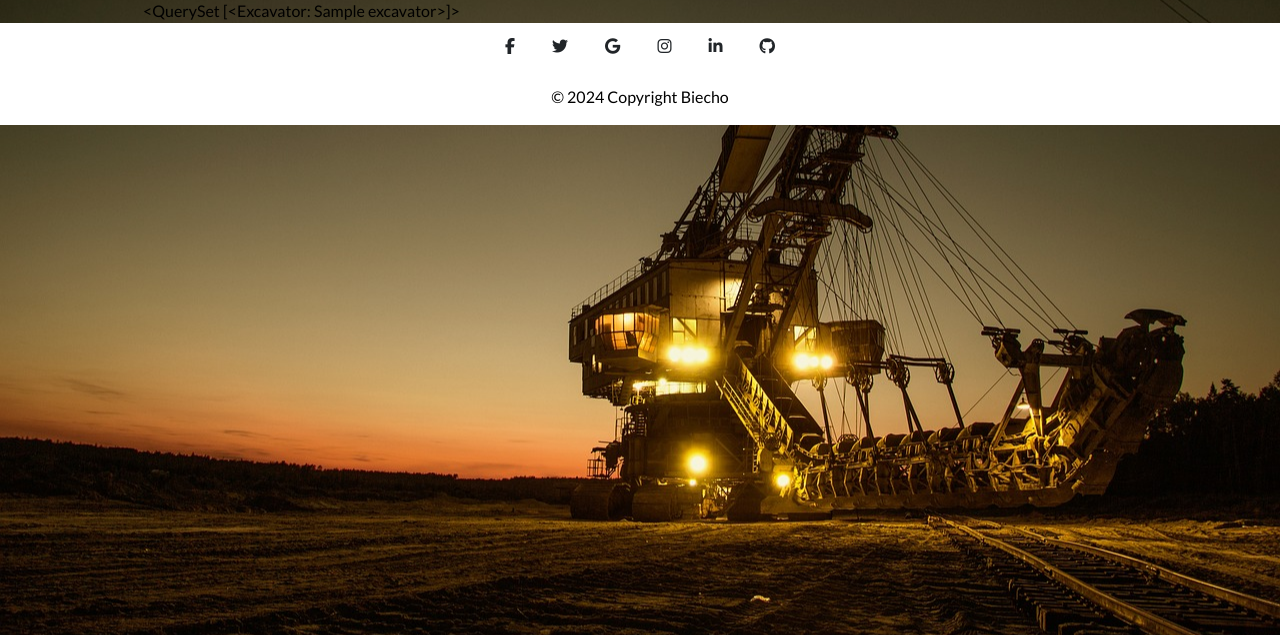
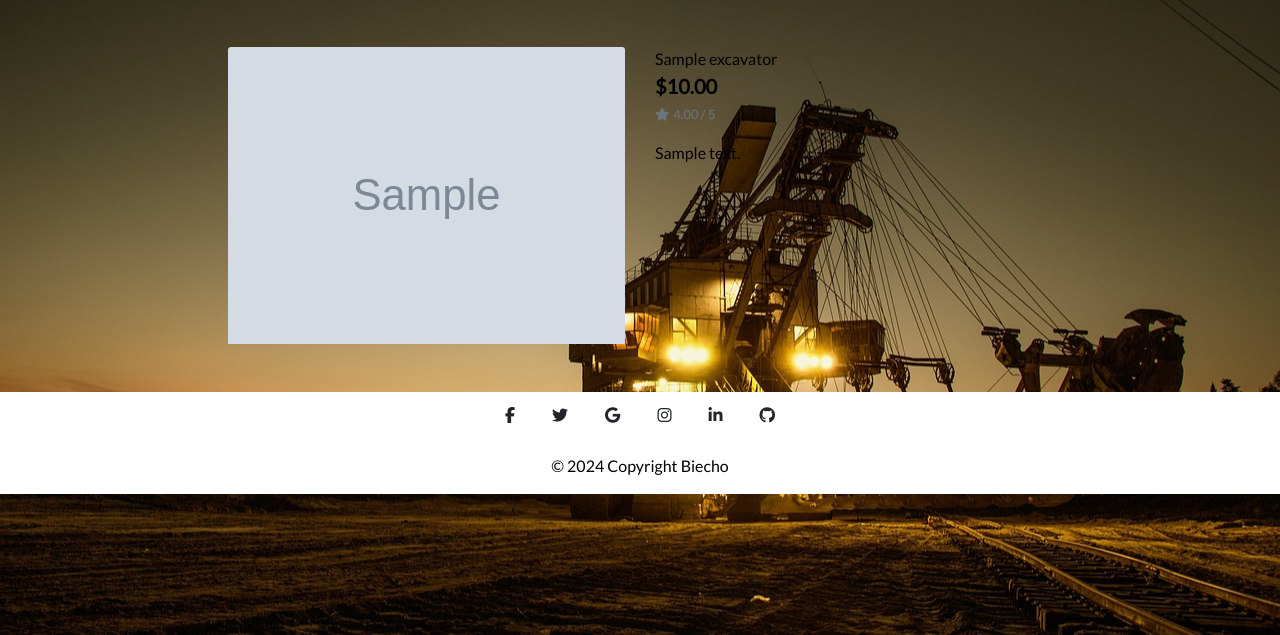
Before and after one commit to Biecho88/build_alone, a Django app: page /excavator/ in a window 1280 px wide. Shown: the part 165-800 px from the top of the page. Run offline with Django 3.2, Linux system fonts and the light colour scheme; tables that the repository leaves empty hold one stand-in row (values such as "Sample post"); grey boxes marked "Sample" are stand-in pictures; some libraries are stand-ins or nearby versions.

Commit message:
Created content to the pade displaying excavator for rent. Tested display

```diff
--- a/excavator/templates/excavator/excavator.html
+++ b/excavator/templates/excavator/excavator.html
@@ -10,11 +10,37 @@
 {% endblock %}
 
 {% block content %}
-    <div class="container">
-        <div class="row">
-            <div class="col">
-                {{ excavator }}
+
+<div class="overlay"></div>
+<div class="container-fluid">
+    {% for excavator in excavator %}
+    <div class="row">
+        <div class="col-12 col-md-6 col-lg-4 offset-lg-2">
+            <div class="image-container my-5">
+                {% if excavator.image %}
+                    <a href="{{ excavator.image.url }}" target="_blank">
+                        <img class="card-img-top img-fluid" src="{{ excavator.image.url }}" alt="{{ excavator.name }}">
+                    </a>
+                    {% else %}
+                    <a href="">
+                        <img class="card-img-top img-fluid" src="{{ MEDIA_URL }}noimage.png" alt="{{ excavator.name }}">
+                    </a>
+                {% endif %}
+            </div>
+        </div>
+        <div class="col-12 col-md-6 col-lg-4">
+            <div class="product-details-container mb-5 mt-md-5">
+                <p class="mb-0">{{ excavator.name }}</p>
+                <p class="lead mb-0 text-left font-weight-bold">${{ excavator.price }}</p>
+                {% if excavator.rating %}
+                    <small class="text-muted"><i class="fas fa-star mr-1"></i>{{ excavator.rating }} / 5</small>
+                {% else %}
+                    <small class="text-muted">No Rating</small>
+                {% endif %}
+                <p class="mt-3">{{ excavator.description }}</p>
             </div>
         </div>
     </div>
+    {% endfor %}
+</div>
 {% endblock %}
--- a/templates/includes/main-nav.html
+++ b/templates/includes/main-nav.html
@@ -1,7 +1,7 @@
 <div class="collapse navbar-collapse" id="main-nav">
     <ul class="navbar-nav w-auto mx-auto">
         <div class="nav-item">
-            <a class="logo-font font-weight-bold nav-link text-black mr-5" href="#">
+            <a class="logo-font font-weight-bold nav-link text-black mr-5" href="{% url 'excavator' %}">
                 First Rent
             </a>
         </div>
```
